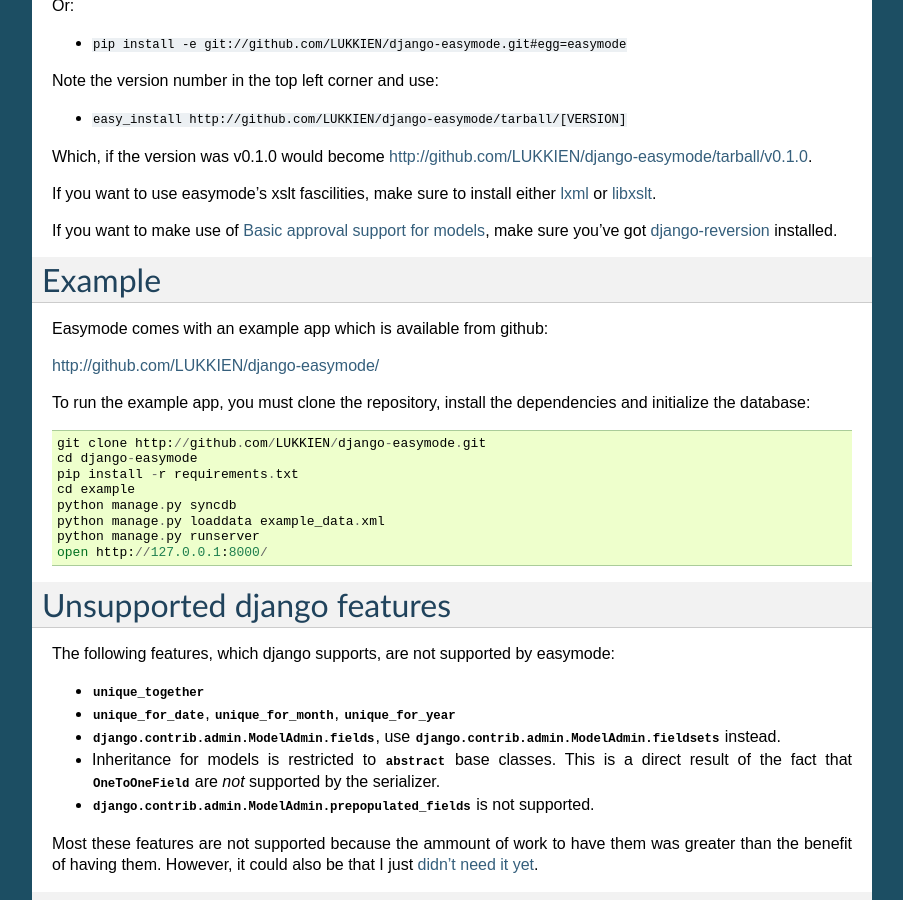
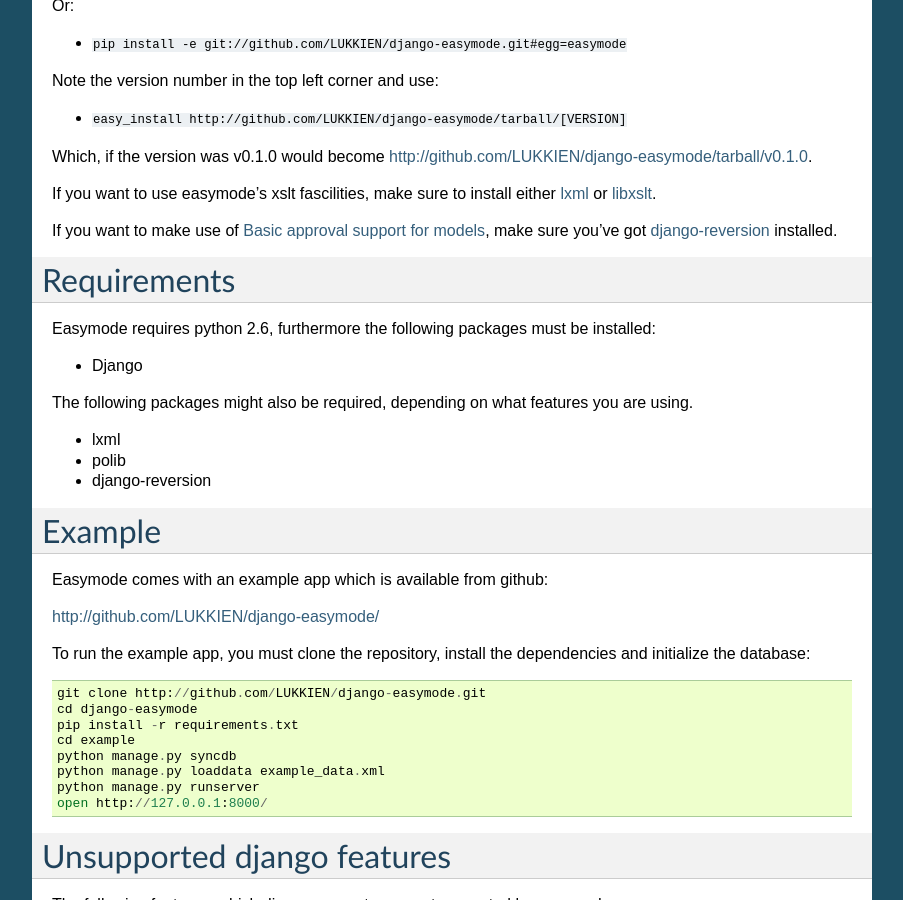
Before and after one commit to specialunderwear/django-easymode, a Sphinx documentation site: the page built from docs/index.rst, in a window 1280 px wide and 900 px high, scrolled down 787 px. Shown: the whole window, without its empty margins (198-1101 px from the left). Built offline with Sphinx 7.4.7, drawn with Linux system fonts in a browser that asks for light colours; some of the changed text lies outside the part shown.

```diff
--- a/docs/changes.rst
+++ b/docs/changes.rst
@@ -1,5 +1,11 @@
 Release Notes
 =============
+
+v0.14.4
+-------
+
+Easymode nolonger installs any packages automatically during installation, these
+should now be installed by hand.
 
 v0.14.3
 -------
--- a/docs/index.rst
+++ b/docs/index.rst
@@ -59,6 +59,21 @@ If you want to use easymode's xslt fascilities, make sure to install either
 
 If you want to make use of :ref:`easypublisher`, make sure you've got
 `django-reversion <http://code.google.com/p/django-reversion/>`_ installed.
+
+Requirements
+============
+
+Easymode requires python 2.6, furthermore the following packages must be installed:
+
+- Django
+
+The following packages might also be required, depending on what features you
+are using.
+
+- lxml
+- polib
+- django-reversion
+
 
 Example
 =======
--- a/setup.py
+++ b/setup.py
@@ -15,7 +15,7 @@ documentation at http://packages.python.org/django-easymode/
 
 release notes at http://packages.python.org/django-easymode/changes.html"""
 
-version = '0.14.3'
+version = '0.14.4'
 packages = []
 data_files = []
 
@@ -62,9 +62,6 @@ setup(name='django-easymode',
     packages=packages,
     data_files=data_files,
     platforms = "any",
-    install_requires=[
-        'Django>=1.2.1', 'lxml>=2.2.2', 'polib>=0.5.1','django-reversion>=1.3.1'
-    ],
     license='GPL',
     classifiers=[
         'Development Status :: 4 - Beta',
```
